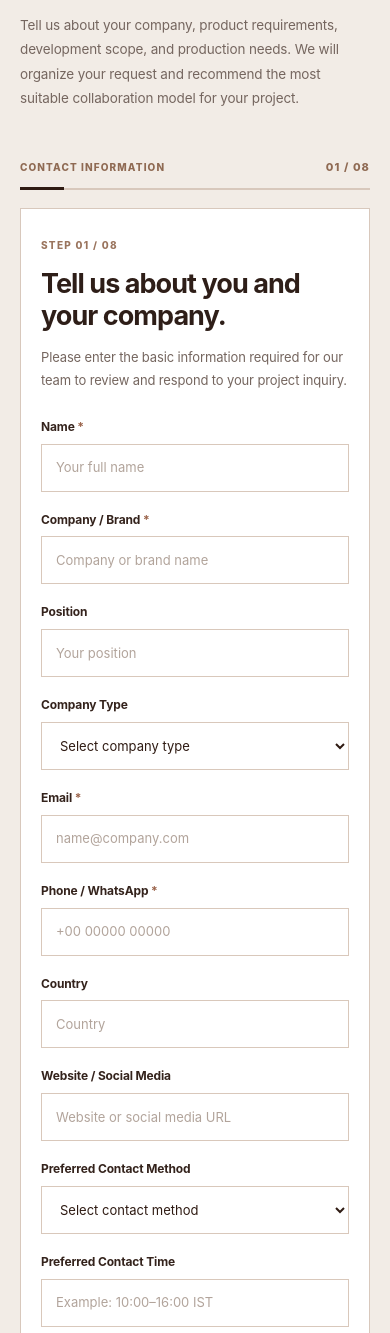
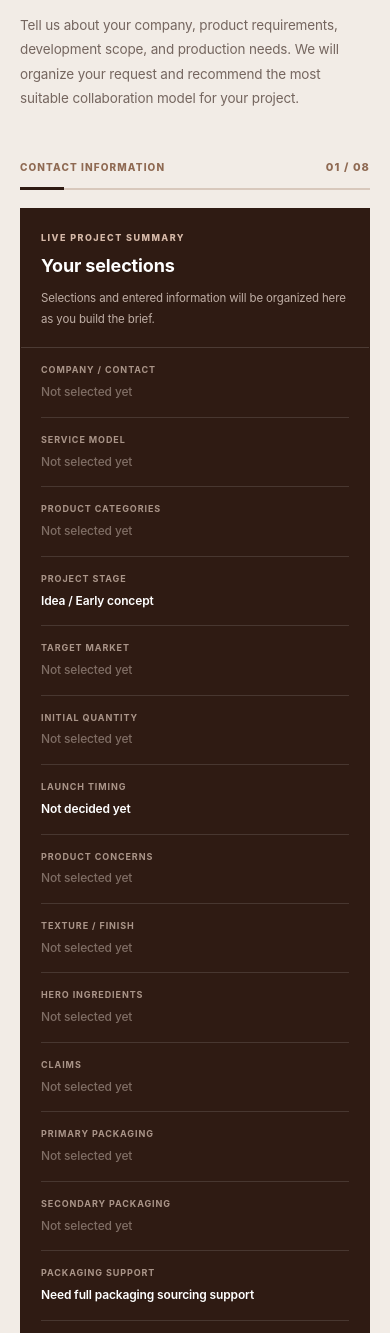
Before and after one commit to jyhome1228-cyber/jncos, a plain HTML site: page Inquiry/index.html in a window 390 px wide. Shown: the part 230-1563 px from the top of the page. Drawn offline with Linux system fonts and the light colour scheme; a web font is replaced by a local one.

Commit message:
Add live two-column inquiry workspace

```diff
--- a/assets/css/inquiry.css
+++ b/assets/css/inquiry.css
@@ -11,7 +11,20 @@
 .inquiry-progress-track{position:relative;height:2px;background:#d8c8bc;margin-bottom:18px}
 .inquiry-progress-bar{position:absolute;left:0;top:-1px;height:3px;width:12.5%;background:#2f1b13;transition:width .28s ease}
 
-.inquiry-card{width:100%;background:#fff;border:1px solid #d8c8bc;border-radius:0!important;overflow:hidden;box-shadow:none!important}
+.inquiry-workspace{display:grid;grid-template-columns:minmax(0,1fr) 320px;gap:20px;align-items:start}
+.inquiry-card{width:100%;min-width:0;background:#fff;border:1px solid #d8c8bc;border-radius:0!important;overflow:hidden;box-shadow:none!important}
+.inquiry-live-summary{position:sticky;top:calc(var(--header-h) + 18px);min-width:0;background:#2f1b13;color:#fff;border:1px solid #2f1b13;overflow:hidden}
+.summary-head{padding:26px 24px 22px;border-bottom:1px solid rgba(255,255,255,.14)}
+.summary-head>span{display:block;margin-bottom:8px;color:#d6b9a8;font-size:9px;font-weight:760;letter-spacing:.16em}
+.summary-head>strong{display:block;font-size:18px;line-height:1.3}
+.summary-head>p{margin:10px 0 0;color:#bfaea5;font-size:11.5px;line-height:1.7}
+.summary-content{max-height:calc(100vh - 315px);overflow:auto;padding:0 24px}
+.summary-row{padding:15px 0;border-bottom:1px solid rgba(255,255,255,.12)}
+.summary-row>span{display:block;margin-bottom:5px;color:#aa9589;font-size:9px;font-weight:700;letter-spacing:.1em;text-transform:uppercase}
+.summary-row>strong{display:block;color:#fff;font-size:12px;font-weight:600;line-height:1.55;word-break:break-word}
+.summary-row>strong.is-empty{color:#7f6d64;font-weight:500}
+.summary-foot{padding:16px 24px;color:#8f7d73;font-size:8.5px;font-weight:700;letter-spacing:.13em}
+
 .form-step{padding:46px 44px 0}
 .form-step[hidden]{display:none}
 .form-step-head{margin-bottom:34px;max-width:900px}
@@ -20,7 +33,7 @@
 .form-step-head p{max-width:760px;margin:0;color:#75665f;font-size:13px;line-height:1.8}
 
 .form-grid{display:grid;grid-template-columns:repeat(2,minmax(0,1fr));gap:20px 18px}
-.field{display:flex;flex-direction:column;gap:8px}
+.field{display:flex;flex-direction:column;gap:8px;min-width:0}
 .field-full{grid-column:1/-1}
 .field label,.field-label{color:#34231c;font-size:12px;font-weight:700;line-height:1.4}
 .required{color:#9a634a}
@@ -32,7 +45,7 @@
 
 .choice-grid{display:grid;grid-template-columns:repeat(3,minmax(0,1fr));gap:10px}
 .choice-grid.two{grid-template-columns:repeat(2,minmax(0,1fr))}
-.choice{position:relative;display:block}
+.choice{position:relative;display:block;min-width:0}
 .choice input{position:absolute;opacity:0;pointer-events:none}
 .choice span{display:flex;align-items:center;gap:10px;min-height:50px;padding:11px 14px;border:1px solid #d9c8bb;border-radius:0!important;background:#fff;color:#655851;font-size:12.5px;font-weight:600;cursor:pointer;transition:transform .18s ease,border-color .18s ease,background .18s ease,color .18s ease}
 .choice span::before{content:"";width:14px;height:14px;flex:0 0 14px;border:1px solid #bba99e;background:#fff;box-sizing:border-box;transition:background .18s ease,border-color .18s ease,box-shadow .18s ease}
@@ -50,23 +63,31 @@
 .form-actions .button-secondary{background:transparent;border-color:#aa9a90;color:#6c5d55}
 .form-actions .button[disabled]{opacity:.38;cursor:not-allowed;transform:none}
 
-.inquiry-success{padding:96px 20px 120px;text-align:center;background:#fff;border:1px solid #d9c8bb}
+.inquiry-success{grid-column:1/-1;padding:96px 20px 120px;text-align:center;background:#fff;border:1px solid #d9c8bb}
 .inquiry-success .success-mark{width:56px;height:56px;margin:0 auto 22px;display:grid;place-items:center;border:1px solid #d9c8bb;border-radius:0!important;background:#f2ece6;font-size:22px}
 .inquiry-success h1{max-width:760px;margin:0 auto 20px!important;font-size:36px!important}
 .inquiry-success p{max-width:640px;margin:0 auto 26px;color:#75665f}
 .inquiry-success .reference{display:inline-flex;gap:8px;padding:10px 14px;border:1px solid #d9c8bb;border-radius:0!important;font-size:12px}
 
-@media(max-width:1024px){
- .inquiry-hero{padding-top:62px!important}
- .form-step{padding:38px 32px 0}
- .form-actions{margin-left:-32px;margin-right:-32px;padding-left:32px;padding-right:32px}
+@media(max-width:1120px){
+ .inquiry-workspace{grid-template-columns:minmax(0,1fr) 280px}
+ .form-step{padding-left:34px;padding-right:34px}
+ .form-actions{margin-left:-34px;margin-right:-34px;padding-left:34px;padding-right:34px}
  .choice-grid{grid-template-columns:repeat(2,minmax(0,1fr))}
+}
+@media(max-width:900px){
+ .inquiry-workspace{grid-template-columns:1fr}
+ .inquiry-live-summary{position:relative;top:auto;order:-1}
+ .summary-content{max-height:none;display:grid;grid-template-columns:repeat(2,minmax(0,1fr));column-gap:24px;padding-bottom:10px}
+ .summary-foot{display:none}
 }
 @media(max-width:720px){
  .inquiry-hero{padding:46px 0 24px!important}
  .inquiry-hero h1{font-size:30px!important}
  .inquiry-shell{padding:24px 0 72px}
  .inquiry-progress-head{font-size:10px}
+ .summary-head{padding:22px 20px 18px}
+ .summary-content{grid-template-columns:1fr;padding-left:20px;padding-right:20px}
  .form-step{padding:28px 20px 0}
  .form-step-head{margin-bottom:26px}
  .form-step-head h2{font-size:24px!important}
```
